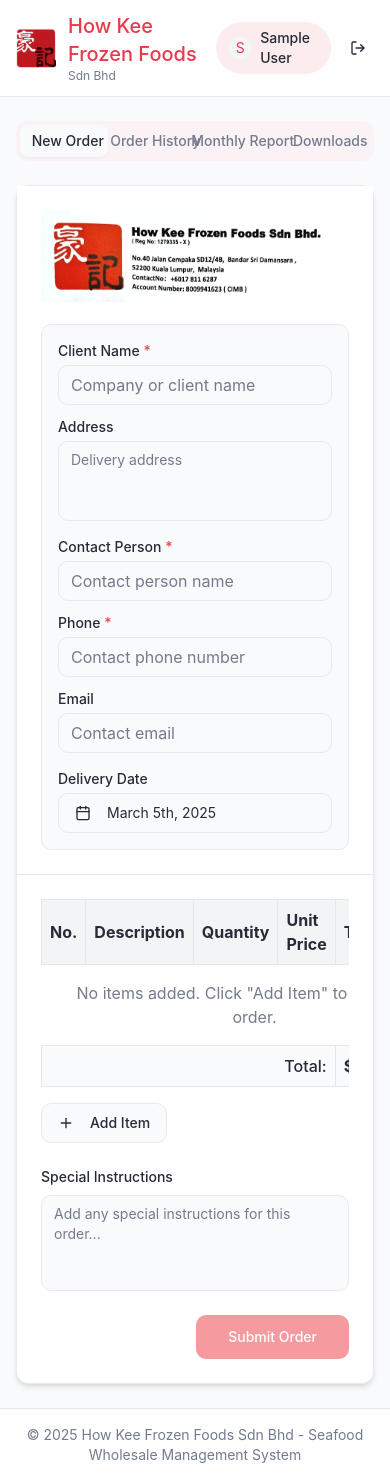
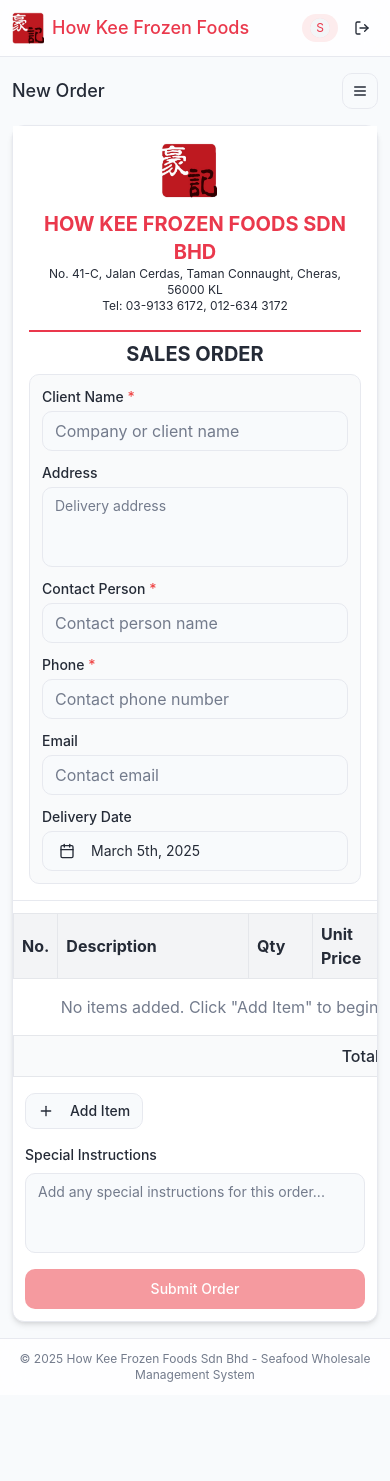
Before and after one commit to mahyancheng/seafood-order-buddy, a React (Vite) app: page /dashboard in a window 390 px wide. After the commit the page ends 1395 px from the top, so only its background shows below. Built offline with nearby package versions, Linux system fonts and the light colour scheme; sample sign-in values are in the browser's storage.

Commit message:
Update header and optimize UI
The header is updated with text information extracted from the image and the logo is placed to the left. The UI is optimized for phone use.

```diff
--- a/src/components/Dashboard.tsx
+++ b/src/components/Dashboard.tsx
@@ -17,8 +17,17 @@ import {
   ShoppingBag,
   BarChart2,
   History,
-  Download
+  Download,
+  Menu
 } from "lucide-react";
+import {
+  Sheet,
+  SheetContent,
+  SheetDescription,
+  SheetHeader,
+  SheetTitle,
+  SheetTrigger,
+} from "@/components/ui/sheet";
 
 const Dashboard: React.FC = () => {
   const { user, logout } = useAuth();
@@ -28,35 +37,98 @@ const Dashboard: React.FC = () => {
     <div className="min-h-screen flex flex-col animate-fade-in">
       {/* Header */}
       <header className="border-b bg-white/80 backdrop-blur-md sticky top-0 z-10">
-        <div className="container mx-auto px-4 py-3 flex justify-between items-center">
-          <div className="flex items-center gap-3">
+        <div className="container mx-auto px-3 py-3 flex justify-between items-center">
+          <div className="flex items-center gap-2">
             <img
               src="/lovable-uploads/4fc43751-b8dd-4328-872a-45392c5523f0.png"
               alt="How Kee Frozen Foods Logo"
-              className="h-10 w-10"
+              className="h-8 w-8 sm:h-10 sm:w-10"
             />
             <div>
-              <h1 className="text-xl font-medium text-[#ea384c]">How Kee Frozen Foods</h1>
-              <p className="text-xs text-muted-foreground">Sdn Bhd</p>
+              <h1 className="text-lg sm:text-xl font-medium text-[#ea384c]">How Kee Frozen Foods</h1>
+              <p className="text-xs text-muted-foreground hidden sm:block">Sdn Bhd</p>
             </div>
           </div>
 
-          <div className="flex items-center gap-3">
-            <div className="flex items-center gap-2 bg-secondary px-3 py-1.5 rounded-full text-sm">
-              <Avatar className="h-6 w-6 bg-[#ea384c]/10">
-                <AvatarFallback className="text-[#ea384c]">{user?.name.charAt(0)}</AvatarFallback>
+          <div className="flex items-center gap-2">
+            <div className="flex items-center gap-2 bg-secondary px-2 py-1 sm:px-3 sm:py-1.5 rounded-full text-xs sm:text-sm">
+              <Avatar className="h-5 w-5 sm:h-6 sm:w-6 bg-[#ea384c]/10">
+                <AvatarFallback className="text-[#ea384c] text-xs">{user?.name.charAt(0)}</AvatarFallback>
               </Avatar>
-              <span className="font-medium">{user?.name}</span>
+              <span className="font-medium hidden sm:inline">{user?.name}</span>
             </div>
-            <Button variant="ghost" size="icon" onClick={logout}>
-              <LogOut className="h-5 w-5" />
+            <Button variant="ghost" size="icon" onClick={logout} className="h-8 w-8 sm:h-9 sm:w-9">
+              <LogOut className="h-4 w-4 sm:h-5 sm:w-5" />
             </Button>
           </div>
         </div>
       </header>
 
       {/* Main Content */}
-      <main className="flex-grow container mx-auto px-4 py-6">
+      <main className="flex-grow container mx-auto px-3 py-4 sm:px-4 sm:py-6">
+        {/* Mobile View: Sheet for navigation */}
+        <div className="block sm:hidden mb-4">
+          <div className="flex items-center justify-between">
+            <h2 className="text-lg font-medium">
+              {activeTab === "newOrder" && "New Order"}
+              {activeTab === "history" && "Order History"}
+              {activeTab === "report" && "Monthly Report"}
+              {activeTab === "downloads" && "Downloads"}
+            </h2>
+            <Sheet>
+              <SheetTrigger asChild>
+                <Button variant="outline" size="icon" className="h-9 w-9">
+                  <Menu className="h-5 w-5" />
+                </Button>
+              </SheetTrigger>
+              <SheetContent side="left" className="w-64">
+                <SheetHeader>
+                  <SheetTitle>Navigation</SheetTitle>
+                  <SheetDescription>
+                    Choose a section to navigate to
+                  </SheetDescription>
+                </SheetHeader>
+                <div className="py-4 flex flex-col gap-1">
+                  <Button
+                    variant={activeTab === "newOrder" ? "default" : "ghost"}
+                    className="justify-start"
+                    onClick={() => setActiveTab("newOrder")}
+                  >
+                    <Package className="h-4 w-4 mr-2" />
+                    New Order
+                  </Button>
+                  <Button
+                    variant={activeTab === "history" ? "default" : "ghost"}
+                    className="justify-start"
+                    onClick={() => setActiveTab("history")}
+                  >
+                    <History className="h-4 w-4 mr-2" />
+                    Order History
+                  </Button>
+                  <Button
+                    variant={activeTab === "report" ? "default" : "ghost"}
+                    className="justify-start"
+                    onClick={() => setActiveTab("report")}
+                  >
+                    <BarChart2 className="h-4 w-4 mr-2" />
+                    Monthly Report
+                  </Button>
+                  <Button
+                    variant={activeTab === "downloads" ? "default" : "ghost"}
+                    className="justify-start"
+                    onClick={() => setActiveTab("downloads")}
+                  >
+                    <Download className="h-4 w-4 mr-2" />
+                    Downloads
+                  </Button>
+                </div>
+              </SheetContent>
+            </Sheet>
+          </div>
+        </div>
+
+        {/* Desktop View: Tabs */}
+        <div className="hidden sm:block">
           <Tabs defaultValue="newOrder" value={activeTab} onValueChange={setActiveTab} className="w-full">
             <TabsList className="grid grid-cols-4 mb-6 bg-secondary/50 p-1 rounded-lg">
               <TabsTrigger value="newOrder" className="flex items-center gap-2">
@@ -76,28 +148,21 @@ const Dashboard: React.FC = () => {
                 <span>Downloads</span>
               </TabsTrigger>
             </TabsList>
+          </Tabs>
+        </div>
 
-          <TabsContent value="newOrder" className="animate-fade-in">
-            <OrderForm />
-          </TabsContent>
-
-          <TabsContent value="history" className="animate-fade-in">
-            <OrderHistory />
-          </TabsContent>
-
-          <TabsContent value="report" className="animate-fade-in">
-            <MonthlyReport />
-          </TabsContent>
-
-          <TabsContent value="downloads" className="animate-fade-in">
-            <DownloadCenter />
-          </TabsContent>
-        </Tabs>
+        {/* Content based on active tab */}
+        <div className="animate-fade-in">
+          {activeTab === "newOrder" && <OrderForm />}
+          {activeTab === "history" && <OrderHistory />}
+          {activeTab === "report" && <MonthlyReport />}
+          {activeTab === "downloads" && <DownloadCenter />}
+        </div>
       </main>
 
       {/* Footer */}
-      <footer className="border-t py-4 bg-white/80 backdrop-blur-md mt-auto">
-        <div className="container mx-auto px-4 text-center text-sm text-muted-foreground">
+      <footer className="border-t py-3 bg-white/80 backdrop-blur-md mt-auto">
+        <div className="container mx-auto px-4 text-center text-xs sm:text-sm text-muted-foreground">
           &copy; {new Date().getFullYear()} How Kee Frozen Foods Sdn Bhd - Seafood Wholesale Management System
         </div>
       </footer>
--- a/src/components/OrderForm.tsx
+++ b/src/components/OrderForm.tsx
@@ -224,18 +224,42 @@ const OrderForm: React.FC = () => {
   return (
     <Card className="shadow-md">
       {/* Receipt Header */}
-      <CardHeader className="p-6 bg-white">
+      <CardHeader className="p-4 bg-white">
         <div className="flex flex-col items-center">
+          <div className="flex items-center w-full justify-center sm:justify-between mb-3">
+            <div className="flex items-center">
               <img
-            src="/lovable-uploads/0eec3a42-3ec3-47c8-a425-5f779b95d54f.png"
-            alt="How Kee Frozen Foods Header"
-            className="w-full max-w-2xl mb-4"
+                src="/lovable-uploads/4fc43751-b8dd-4328-872a-45392c5523f0.png"
+                alt="How Kee Logo"
+                className="h-14 w-14 mr-3"
               />
+              <div className="text-left hidden sm:block">
+                <h2 className="font-bold text-[#ea384c] text-xl">HOW KEE</h2>
+                <h3 className="font-bold text-[#ea384c]">FROZEN FOODS SDN BHD</h3>
+              </div>
+            </div>
+
+            <div className="text-right hidden sm:block">
+              <p className="text-sm">No. 41-C, Jalan Cerdas,</p>
+              <p className="text-sm">Taman Connaught, Cheras,</p>
+              <p className="text-sm">56000 Kuala Lumpur</p>
+              <p className="text-sm">Tel: 03-9133 6172, 012-634 3172</p>
+            </div>
+          </div>
+
+          {/* Mobile header details */}
+          <div className="sm:hidden text-center w-full mb-2">
+            <h2 className="font-bold text-[#ea384c] text-xl">HOW KEE FROZEN FOODS SDN BHD</h2>
+            <p className="text-xs">No. 41-C, Jalan Cerdas, Taman Connaught, Cheras, 56000 KL</p>
+            <p className="text-xs">Tel: 03-9133 6172, 012-634 3172</p>
+          </div>
+
+          <div className="w-full border-b-2 border-[#ea384c] my-2"></div>
+          <h3 className="font-bold text-xl w-full text-center">SALES ORDER</h3>
         </div>
 
         {/* Client Information */}
-        <div className="grid grid-cols-1 md:grid-cols-2 gap-4 mt-4 border p-4 rounded-md bg-gray-50">
-          <div className="space-y-3">
+        <div className="grid grid-cols-1 gap-3 mt-4 border p-3 rounded-md bg-gray-50">
           <div>
             <label htmlFor="clientName" className="text-sm font-medium block mb-1">
               Client Name <span className="text-red-500">*</span>
@@ -260,12 +284,11 @@ const OrderForm: React.FC = () => {
               value={clientInfo.address}
               onChange={(e) => setClientInfo(prev => ({ ...prev, address: e.target.value }))}
               placeholder="Delivery address"
-                className="resize-none h-20"
+              className="resize-none h-16"
             />
           </div>
-          </div>
 
-          <div className="space-y-3">
+          <div className="grid grid-cols-1 sm:grid-cols-2 gap-3">
             <div>
               <label htmlFor="contactPerson" className="text-sm font-medium block mb-1">
                 Contact Person <span className="text-red-500">*</span>
@@ -293,7 +316,9 @@ const OrderForm: React.FC = () => {
                 required
               />
             </div>
+          </div>
 
+          <div className="grid grid-cols-1 sm:grid-cols-2 gap-3">
             <div>
               <label htmlFor="email" className="text-sm font-medium block mb-1">
                 Email
@@ -306,7 +331,6 @@ const OrderForm: React.FC = () => {
                 onChange={handleClientInfoChange}
                 placeholder="Contact email"
               />
-            </div>
             </div>
 
             <div>
@@ -338,22 +362,23 @@ const OrderForm: React.FC = () => {
               </Popover>
             </div>
           </div>
+        </div>
       </CardHeader>
 
       <Separator />
 
-      <CardContent className="p-6">
+      <CardContent className="p-3 sm:p-6">
         {/* Order Items Table */}
-        <div className="overflow-x-auto">
-          <table className="w-full border-collapse">
+        <div className="overflow-x-auto -mx-3 sm:mx-0">
+          <table className="w-full border-collapse min-w-[500px]">
             <thead>
               <tr className="bg-gray-100">
-                <th className="p-2 text-left border border-gray-200 w-16">No.</th>
+                <th className="p-2 text-left border border-gray-200 w-10 sm:w-16">No.</th>
                 <th className="p-2 text-left border border-gray-200">Description</th>
-                <th className="p-2 text-left border border-gray-200 w-24">Quantity</th>
-                <th className="p-2 text-left border border-gray-200 w-32">Unit Price</th>
-                <th className="p-2 text-left border border-gray-200 w-32">Total</th>
-                <th className="p-2 text-center border border-gray-200 w-16">Action</th>
+                <th className="p-2 text-left border border-gray-200 w-16 sm:w-24">Qty</th>
+                <th className="p-2 text-left border border-gray-200 w-20 sm:w-32">Unit Price</th>
+                <th className="p-2 text-left border border-gray-200 w-20 sm:w-32">Total</th>
+                <th className="p-2 text-center border border-gray-200 w-10 sm:w-16"></th>
               </tr>
             </thead>
             <tbody>
@@ -363,9 +388,9 @@ const OrderForm: React.FC = () => {
                   <td className="p-2 border border-gray-200">
                     <DropdownMenu>
                       <DropdownMenuTrigger asChild>
-                        <Button variant="ghost" className="w-full justify-between">
-                          {item.description}
-                          <ChevronDown className="h-4 w-4 ml-2" />
+                        <Button variant="ghost" className="w-full justify-between text-sm h-8">
+                          <span className="truncate">{item.description}</span>
+                          <ChevronDown className="h-4 w-4 ml-1 flex-shrink-0" />
                         </Button>
                       </DropdownMenuTrigger>
                       <DropdownMenuContent className="w-56">
@@ -373,6 +398,7 @@ const OrderForm: React.FC = () => {
                           <DropdownMenuItem
                             key={product.id}
                             onClick={() => handleSelectProduct(index, product.id)}
+                            className="text-sm"
                           >
                             {product.name} - ${product.price.toFixed(2)}/{product.unit}
                           </DropdownMenuItem>
@@ -383,27 +409,26 @@ const OrderForm: React.FC = () => {
                               Other / Custom Item
                             </DropdownMenuItem>
                           </AlertDialogTrigger>
-                          <AlertDialogContent>
+                          <AlertDialogContent className="w-[95vw] max-w-md">
                             <AlertDialogHeader>
                               <AlertDialogTitle>Add Custom Item</AlertDialogTitle>
                               <AlertDialogDescription>
                                 Enter the details for your custom item.
                               </AlertDialogDescription>
                             </AlertDialogHeader>
-                            <div className="grid gap-4 py-4">
-                              <div className="grid grid-cols-4 items-center gap-4">
-                                <label htmlFor="customName" className="text-right">
+                            <div className="grid gap-4 py-2">
+                              <div className="grid items-center gap-2">
+                                <label htmlFor="customName" className="text-sm font-medium">
                                   Name
                                 </label>
                                 <Input
                                   id="customName"
                                   value={customProduct.name}
                                   onChange={(e) => setCustomProduct(prev => ({ ...prev, name: e.target.value }))}
-                                  className="col-span-3"
                                 />
                               </div>
-                              <div className="grid grid-cols-4 items-center gap-4">
-                                <label htmlFor="customPrice" className="text-right">
+                              <div className="grid items-center gap-2">
+                                <label htmlFor="customPrice" className="text-sm font-medium">
                                   Price
                                 </label>
                                 <Input
@@ -413,7 +438,6 @@ const OrderForm: React.FC = () => {
                                   step="0.01"
                                   value={customProduct.price}
                                   onChange={(e) => setCustomProduct(prev => ({ ...prev, price: parseFloat(e.target.value) }))}
-                                  className="col-span-3"
                                 />
                               </div>
                             </div>
@@ -429,12 +453,6 @@ const OrderForm: React.FC = () => {
                     </DropdownMenu>
 
                     {/* Notes for the item */}
-                    {item.notes && (
-                      <div className="text-xs text-gray-500 mt-1">
-                        Note: {item.notes}
-                      </div>
-                    )}
-                    {/* Add notes field */}
                     <Input
                       placeholder="Add notes (optional)"
                       value={item.notes}
@@ -461,20 +479,20 @@ const OrderForm: React.FC = () => {
                       step="0.1"
                       value={item.quantity}
                       onChange={(e) => handleQuantityChange(index, parseFloat(e.target.value))}
-                      className="w-full"
+                      className="w-full h-8 text-sm p-1"
                     />
                   </td>
-                  <td className="p-2 border border-gray-200">
+                  <td className="p-2 border border-gray-200 text-sm">
                     ${item.unitPrice.toFixed(2)}
                   </td>
-                  <td className="p-2 border border-gray-200 font-medium">
+                  <td className="p-2 border border-gray-200 font-medium text-sm">
                     ${item.total.toFixed(2)}
                   </td>
                   <td className="p-2 border border-gray-200 text-center">
                     <Button
                       variant="ghost"
                       size="sm"
-                      className="h-8 w-8 p-0 text-destructive"
+                      className="h-6 w-6 p-0 text-destructive"
                       onClick={() => handleRemoveRow(index)}
                     >
                       <Trash2 className="h-4 w-4" />
@@ -509,13 +527,14 @@ const OrderForm: React.FC = () => {
           onClick={addNewRow}
           className="mt-4"
           variant="outline"
+          size="sm"
         >
           <Plus className="mr-2 h-4 w-4" />
           Add Item
         </Button>
 
         {/* Special Instructions */}
-        <div className="mt-6">
+        <div className="mt-4">
           <label htmlFor="specialInstructions" className="text-sm font-medium block mb-2">
             Special Instructions
           </label>
@@ -524,19 +543,19 @@ const OrderForm: React.FC = () => {
             placeholder="Add any special instructions for this order..."
             value={specialInstructions}
             onChange={(e) => setSpecialInstructions(e.target.value)}
-            className="resize-none h-24"
+            className="resize-none h-20"
           />
         </div>
 
         {/* Submit Button */}
-        <div className="mt-6 flex justify-end">
+        <div className="mt-4 flex justify-end">
           <AlertDialog>
             <AlertDialogTrigger asChild>
-              <Button size="lg" disabled={isSubmitting || orderItems.length === 0}>
+              <Button className="w-full sm:w-auto" disabled={isSubmitting || orderItems.length === 0}>
                 {isSubmitting ? "Submitting..." : "Submit Order"}
               </Button>
             </AlertDialogTrigger>
-            <AlertDialogContent>
+            <AlertDialogContent className="w-[95vw] max-w-md">
               <AlertDialogHeader>
                 <AlertDialogTitle>Confirm Order Submission</AlertDialogTitle>
                 <AlertDialogDescription>
```
Lines whose indentation alone changed are shown as unchanged.
